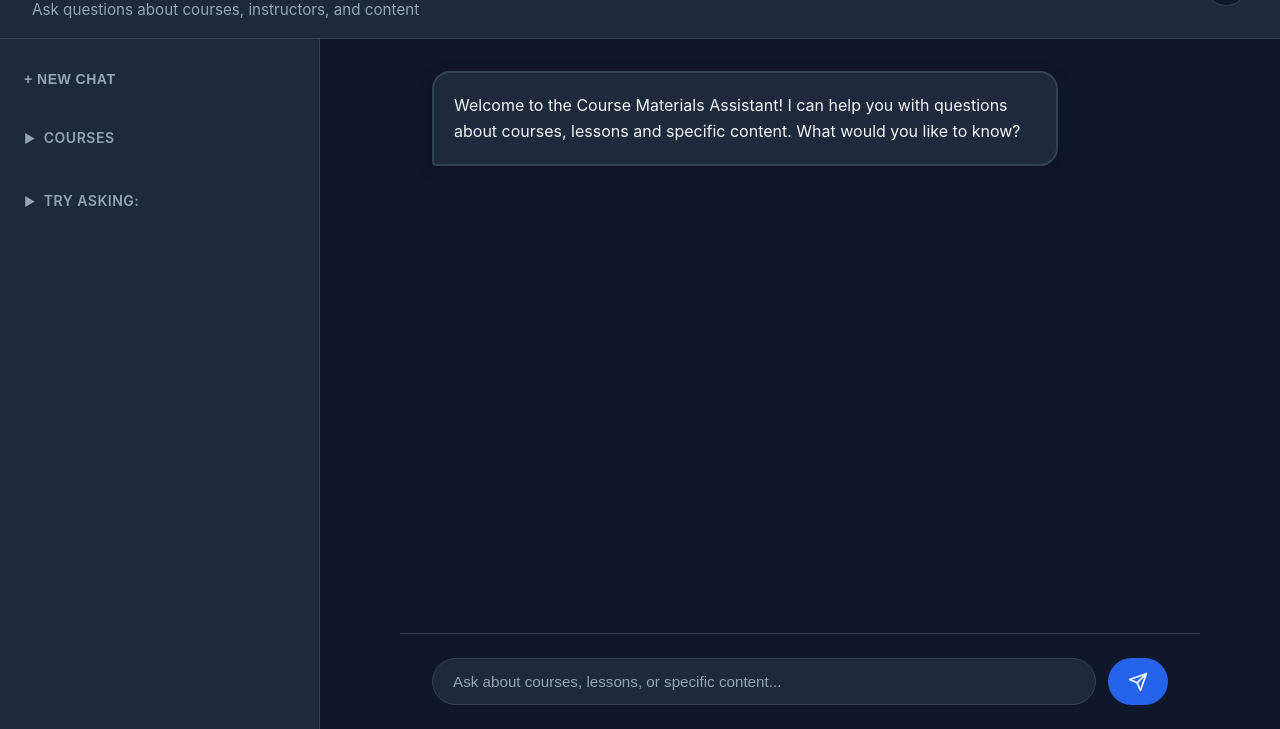
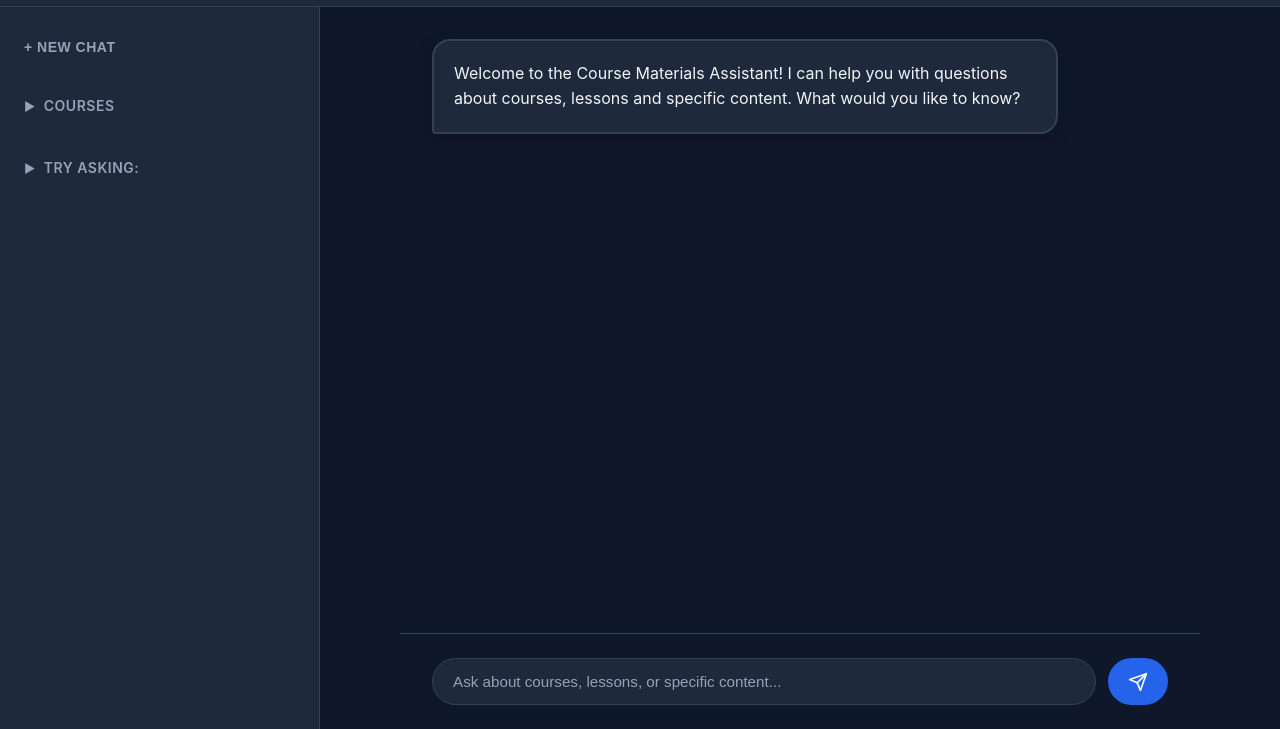
Before and after one commit to haje01/ragchatbot-codebase2, a plain HTML site: page frontend/index.html in a window 1280 px wide. Shown: the part 71-800 px from the top of the page. Drawn offline with nearby package versions, Linux system fonts and the light colour scheme; no server answers.

Commit message:
fix: simplify header by removing subtitle
Remove small headline 'Ask questions about courses, instructors, and content'
from header, keeping only the main 'Course Materials Assistant' title.

Fixes #4

Co-authored-by: Kim Jeong Ju <haje01@users.noreply.github.com>

```diff
--- a/frontend/index.html
+++ b/frontend/index.html
@@ -15,7 +15,6 @@
             <div class="header-content">
                 <div class="header-text">
                     <h1>Course Materials Assistant</h1>
-                    <p class="subtitle">Ask questions about courses, instructors, and content</p>
                 </div>
                 <button id="themeToggle" class="theme-toggle" aria-label="Toggle theme">
                     <svg class="sun-icon" width="20" height="20" viewBox="0 0 24 24" fill="none" stroke="currentColor" stroke-width="2" stroke-linecap="round" stroke-linejoin="round">
```
